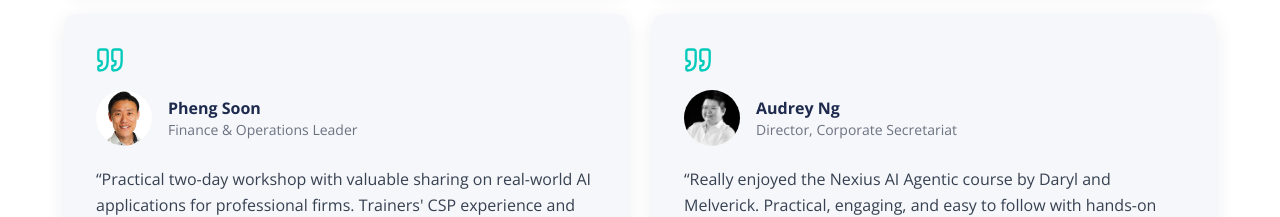
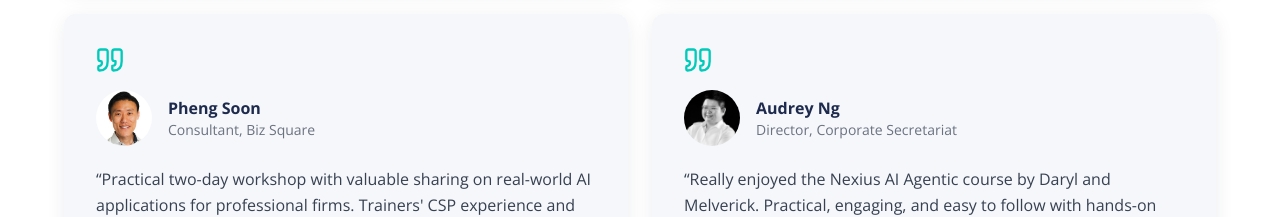
Before and after one commit to nexiuslabs/nexiusacademyskillsfuture, a React (Vite) app: page /about in a window 1280 px wide. Shown: the part 3520-3737 px from the top of the page. Built offline with nearby package versions, Linux system fonts and the light colour scheme; no server answers.

Commit message:
Update Pheng Soon testimonial title

```diff
--- a/components/sharedTestimonials.ts
+++ b/components/sharedTestimonials.ts
@@ -38,7 +38,7 @@ export const sharedTestimonials: SharedTestimonial[] = [
   {
     id: 5,
     name: 'Pheng Soon',
-    title: 'Finance & Operations Leader',
+    title: 'Consultant, Biz Square',
     image: '/images/testimonials/pheng-soon.jpeg',
     quote:
       "Practical two-day workshop with valuable sharing on real-world AI applications for professional firms. Trainers' CSP experience and project sharing made the sessions engaging and relevant. Enjoyed the case-based collaboration and networking with fellow participants.",
```
